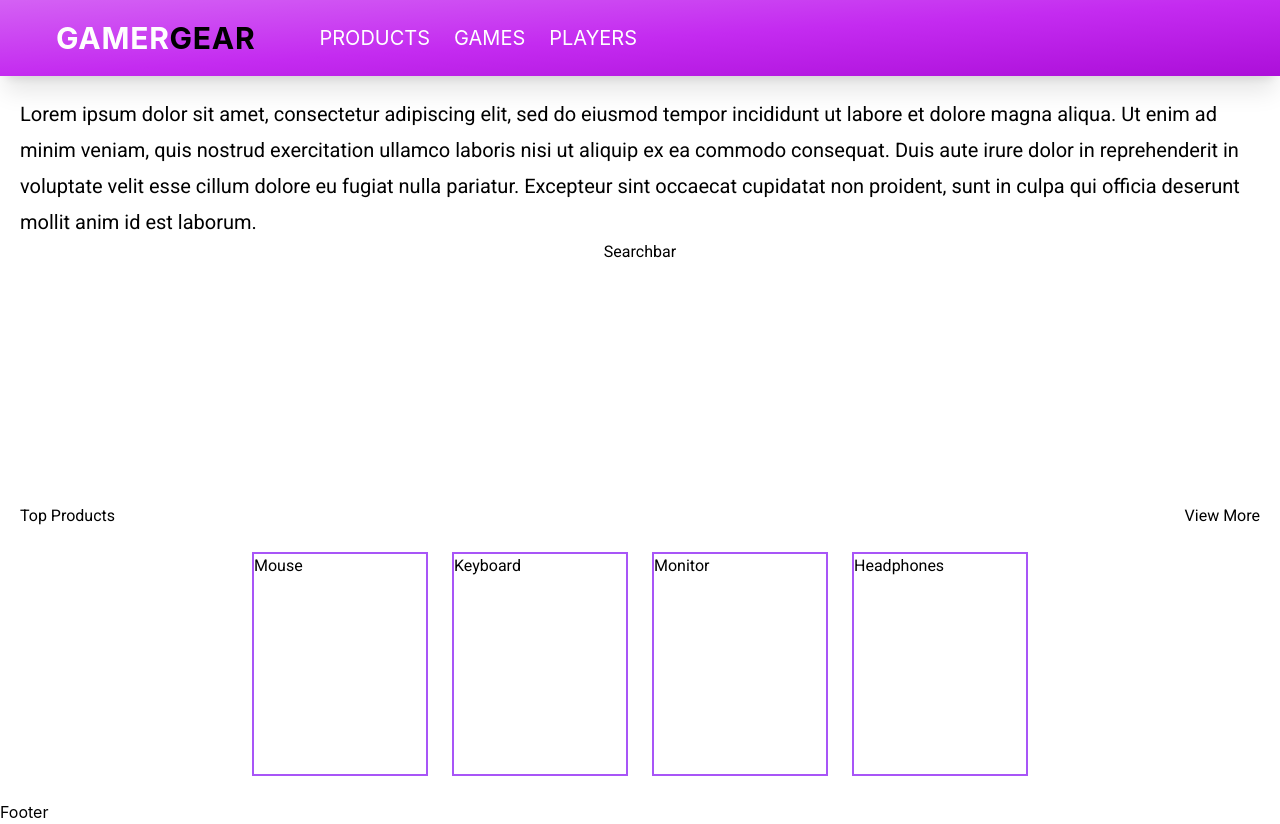
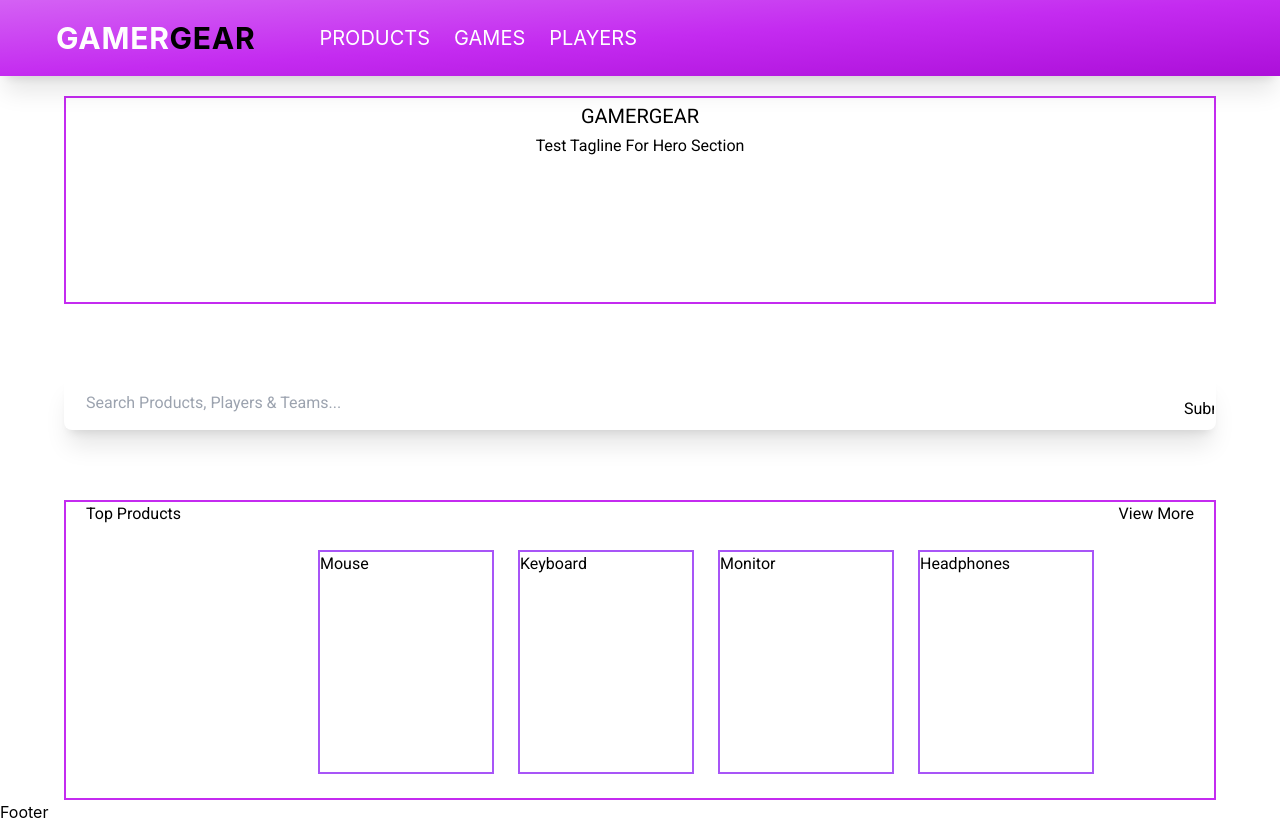
Before and after one commit to liucidity/gamer-gear, a Next.js app: page /home in a window 1280 px wide. Built offline with nearby package versions, Linux system fonts and the light colour scheme; what prettier-plugin-tailwindcss would draw is missing.

Commit message:
feat: add search bar and fix spacing for carousel

```diff
--- a/pages/home/index.tsx
+++ b/pages/home/index.tsx
@@ -28,16 +28,22 @@ const topProducts = [
 
 const Home = ({ children }: Props) => {
   return (
-    <div className="flex h-screen w-full flex-col items-center justify-between pt-24">
-      <section className="flex w-full flex-col items-center">
-        <p className="px-5 prose-sm md:prose-xl">
-          Lorem ipsum dolor sit amet, consectetur adipiscing elit, sed do eiusmod tempor incididunt ut labore et dolore magna aliqua. Ut enim ad minim veniam, quis nostrud exercitation ullamco laboris nisi ut aliquip ex ea commodo consequat. Duis aute irure dolor in reprehenderit in voluptate velit esse cillum dolore eu fugiat nulla pariatur. Excepteur sint occaecat cupidatat non proident, sunt in culpa qui officia deserunt mollit anim id est laborum.
-        </p>
-        <div className="flex w-full items-center justify-center">
-          Searchbar
-        </div>
-      </section>
-      <section className="flex flex-col">
+    <div className="flex h-full w-full flex-col items-center justify-between pt-24">
+      <header className="flex h-52 w-[90%] flex-col items-center border-2 border-purple-main">
+        <h1 className="prose-sm px-5 md:prose-xl">GAMERGEAR</h1>
+        <h2>Test Tagline For Hero Section</h2>
+      </header>
+      {/* Turn the search bar into form with input tags later */}
+      <label className="group flex h-14 w-[90%] items-center rounded-lg border-2 border-white bg-white shadow-xl ">
+        <input
+          className="h-full w-full bg-white p-5 peer focus:outline-none focus:border-sky-500 focus:ring-sky-500 focus:ring-1"
+          type="search"
+          placeholder="Search Products, Players & Teams..."
+        />
+        <div className="top[50%-8px] w-1 h-1"></div>
+        <input className="h-[50px] w-[50px] p-5 peer-focus:outline-none peer-focus:border-sky-500 peer-focus:ring-sky-500 peer-focus:ring-1" type="submit" />
+      </label>
+      <section className="flex w-[90%] flex-col border-2 border-purple-main">
         <header className="flex items-center justify-between px-5">
           <div>Top Products</div>
           <a>View More</a>
```
